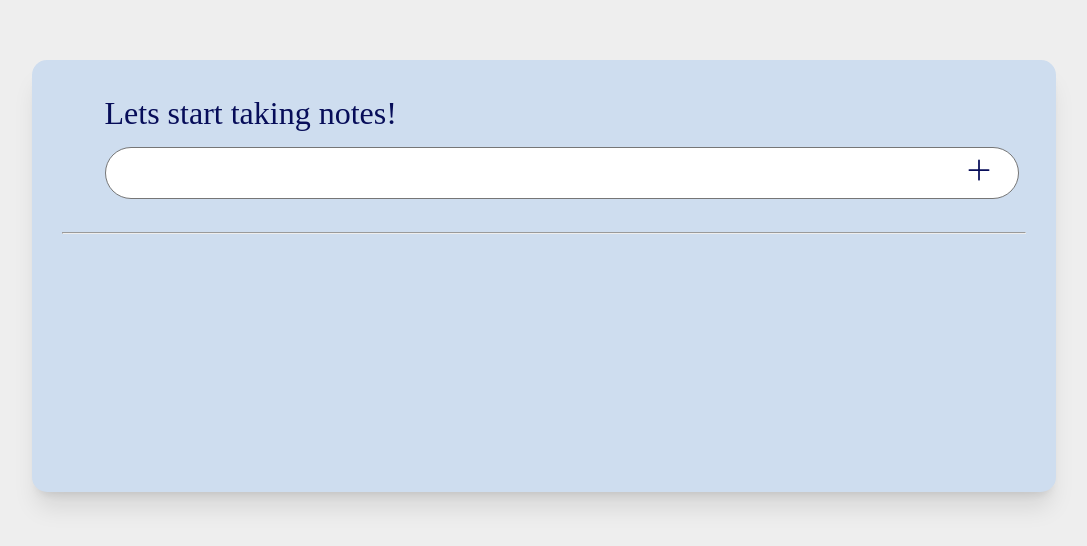
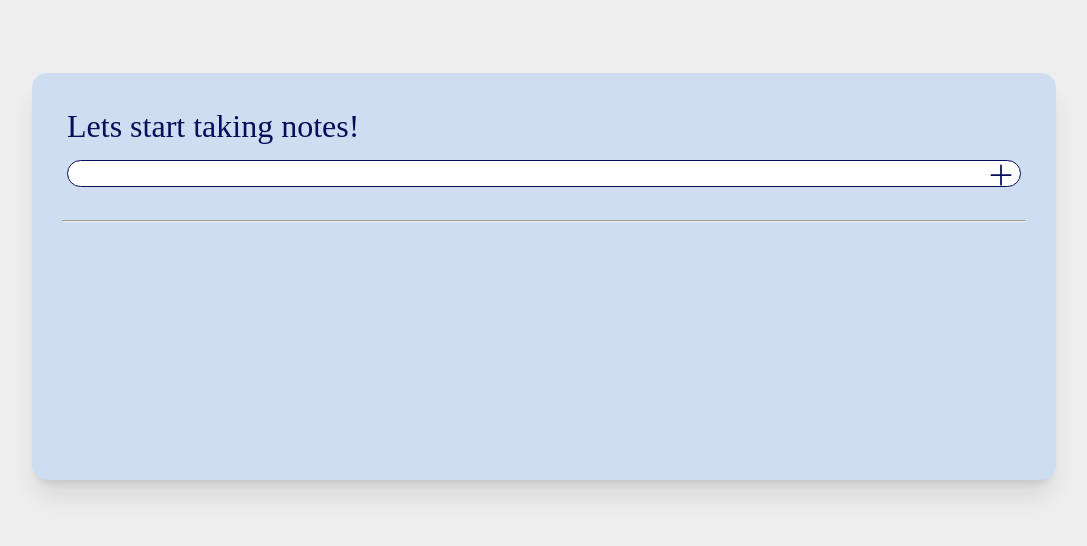
Before and after one commit to KizmazEmirhan/StajCSS, a Vue app in the folder todoAppVue/todo/: page / in a window 1280 px wide. Shown: the part 124-670 px from the top of the page, without its empty margins (96-1183 px from the left). Built offline with nearby package versions, Linux system fonts and the light colour scheme; a web font is replaced by a local one.

Commit message:
Style updates for todo project

```diff
--- a/todoAppVue/todo/src/components/TodoApp.vue
+++ b/todoAppVue/todo/src/components/TodoApp.vue
@@ -4,11 +4,11 @@
       <div class="left-panel">
         <h1>Lets start taking notes!</h1>
         <div class="input-wrapper">
-          <textarea
+          <input
             type="text"
             v-model="newNote"
             @keyup.enter="addNote(newNote)"
-          ></textarea>
+          />
           <button @click="addNote(newNote)">
             <svg
               xmlns="http://www.w3.org/2000/svg"
--- a/todoAppVue/todo/src/styles/default.scss
+++ b/todoAppVue/todo/src/styles/default.scss
@@ -40,6 +40,14 @@ body,
 .panels-container {
   gap: $container-gap;
 }
+.input-wrapper {
+  @include align_position($position: relative);
+}
+.input-wrapper button {
+  position: absolute;
+  right: 0;
+}
+
 .input-wrapper,
 .left-panel,
 body,
@@ -51,7 +59,6 @@ body,
   width: 100%;
   padding: $left-panel-padding;
   gap: $row-gap;
-  margin-left: $left-panel-margin;
 }
 .note-card {
   width: $card-width;
@@ -71,6 +78,7 @@ body,
   height: $card-text-height;
   padding: $text-padding;
 }
+input,
 textarea {
   width: $textarea-size;
   height: $textarea-size;
@@ -105,17 +113,19 @@ textarea {
 }
 .left-panel button {
   border: none;
-  @include align_position($position: relative);
+  @include align_position($position: absolute);
   color: $button-text-color;
   font-size: $button-font-size;
   font-weight: $header-font-weight;
   background: none;
-  right: 60px;
+
   &:hover {
     color: $button-hover-color;
   }
 }
-.left-panel textarea {
+.left-panel input {
+  outline: none;
+  border: $card-border-mobile;
   border-radius: $input-radius;
   width: $panel-size;
 }
@@ -174,6 +184,9 @@ textarea {
   }
 }
 @media screen and (max-width: $mobile-screen-size) {
+  input {
+    border: 1px solid $card-control-background-mobile;
+  }
   .panels-wrapper {
     border-radius: 0;
     background-color: $button-control-background;
--- a/todoAppVue/todo/src/styles/output.css
+++ b/todoAppVue/todo/src/styles/output.css
@@ -47,6 +47,15 @@ body,
   gap: 20px;
 }
 
+.input-wrapper {
+  position: relative;
+}
+
+.input-wrapper button {
+  position: absolute;
+  right: 0;
+}
+
 .input-wrapper,
 .left-panel,
 body,
@@ -59,7 +68,6 @@ body,
   width: 100%;
   padding: 5px;
   gap: 15px;
-  margin-left: 75px;
 }
 
 .note-card {
@@ -81,12 +89,14 @@ body,
   padding: 5px;
 }
 
+input,
 textarea {
   width: 100%;
   height: 100%;
   font-size: 20px;
   resize: none;
 }
+input:focus,
 textarea:focus {
   outline: 2px solid #070d59;
 }
@@ -120,18 +130,19 @@ textarea:focus {
 
 .left-panel button {
   border: none;
-  position: relative;
+  position: absolute;
   color: #070d59;
   font-size: 22px;
   font-weight: 600;
   background: none;
-  right: 60px;
 }
 .left-panel button:hover {
   color: #48abc4;
 }
 
-.left-panel textarea {
+.left-panel input {
+  outline: none;
+  border: 1px solid #070d59;
   border-radius: 30px;
   width: 100%;
 }
@@ -193,6 +204,9 @@ textarea:focus {
   }
 }
 @media screen and (max-width: 425px) {
+  input {
+    border: 1px solid #070d59;
+  }
   .panels-wrapper {
     border-radius: 0;
     background-color: #fff;
@@ -205,13 +219,13 @@ textarea:focus {
     right: 0;
   }
   .note-card {
-    border: 2px solid #070d59;
+    border: 1px solid #070d59;
   }
   .card-controls {
     background-color: #070d59;
   }
   h1 {
-    color: #070D59;
+    color: #070d59;
   }
   .note-text {
     color: #070d59;
--- a/todoAppVue/todo/src/styles/settings.scss
+++ b/todoAppVue/todo/src/styles/settings.scss
@@ -78,6 +78,6 @@ $wrapper-xlg-size: 1024px;
 $input-radius: 30px;
 $left-panel-margin: 75px;
 
-$card-h1-mobile:#070D59;
-$card-border-mobile: 2px solid #070d59;
+$card-h1-mobile: #070d59;
+$card-border-mobile: 1px solid #070d59;
 $card-control-background-mobile: #070d59;
```
Also changed, not shown: 1 other file (tests, documents, lock files or other folders).
